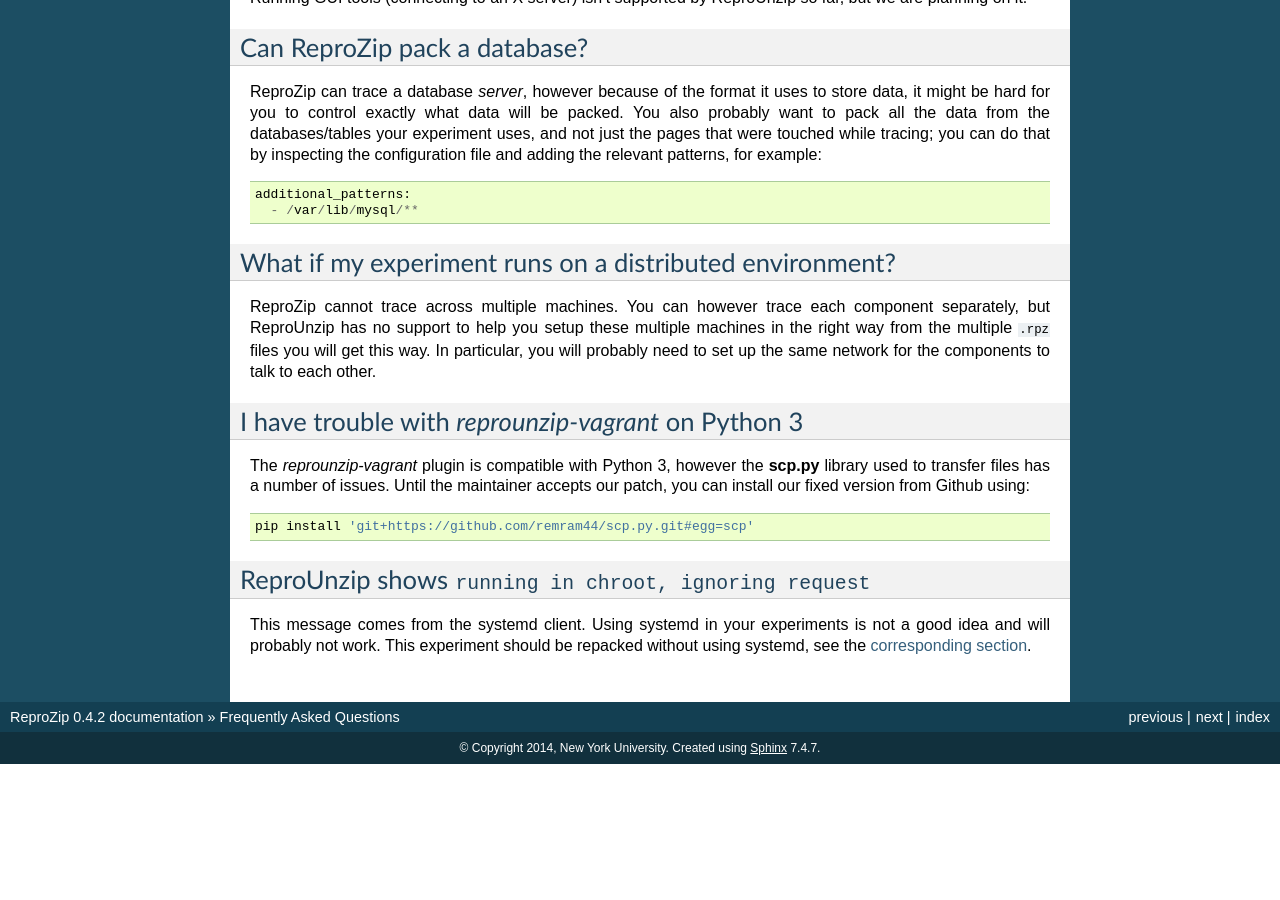
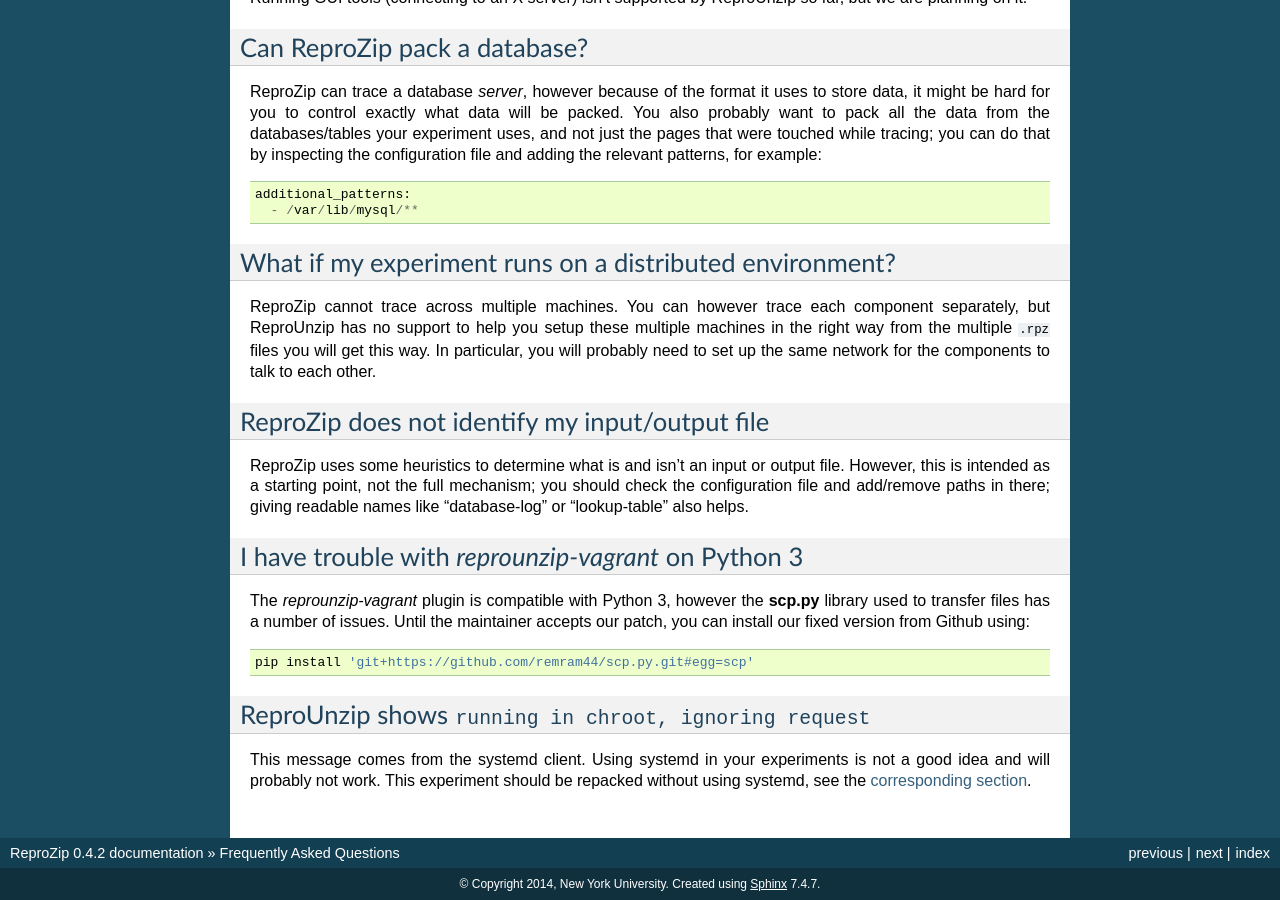
Before and after one commit to VIDA-NYU/reprozip, a Sphinx documentation site: the page built from docs/source/faq.rst, in a window 1280 px wide and 900 px high, scrolled down 1159 px. Built offline with Sphinx 7.4.7, drawn with Linux system fonts in a browser that asks for light colours; before the commit the page ends 1923 px from its top, so only the background shows below that; some of the changed text lies outside the part shown.

Commit message:
Adds input and output file autodetection to FAQ

```diff
--- a/docs/source/faq.rst
+++ b/docs/source/faq.rst
@@ -69,6 +69,11 @@
 
 ReproZip cannot trace across multiple machines. You can however trace each component separately, but ReproUnzip has no support to help you setup these multiple machines in the right way from the multiple ``.rpz`` files you will get this way. In particular, you will probably need to set up the same network for the components to talk to each other.
 
+ReproZip does not identify my input/output file
+===============================================
+
+ReproZip uses some heuristics to determine what is and isn't an input or output file. However, this is intended as a starting point, not the full mechanism; you should check the configuration file and add/remove paths in there; giving readable names like "database-log" or "lookup-table" also helps.
+
 ..  _scp-py3:
 
 I have trouble with *reprounzip-vagrant* on Python 3
```
